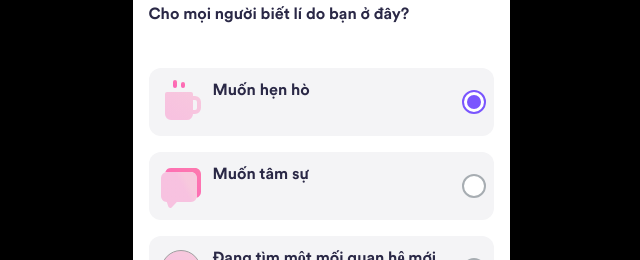
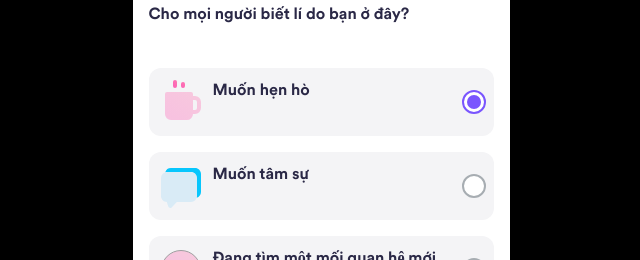
Before and after one commit to thuongtruong1009/tinder, a Next.js app: page /profile/status in a window 1280 px wide. Shown: the top 260 px of the page, without its empty margins (319-959 px from the left). Built offline with nearby package versions, Linux system fonts and the light colour scheme; no server answers.

Commit message:
style: hover effect

```diff
--- a/components/Home/StatusRadioList.tsx
+++ b/components/Home/StatusRadioList.tsx
@@ -14,7 +14,7 @@ export default function StatusRadioList({ className = '', title, icon, radioIcon
     return (
         <button
             onClick={onClick}
-            className="bg-neutral-5 rounded-xl flex justify-between items-center py-2.5 px-2 font-bold text-neutral-100 cursor-pointer"
+            className="bg-neutral-5 rounded-xl flex justify-between items-center py-2.5 px-2 font-bold text-neutral-100 cursor-pointer ease-linear hover:shadow-md"
         >
             <div className="flex gap-2">
                 {icon}
--- a/components/Icons/profile/StatusChatIcon.tsx
+++ b/components/Icons/profile/StatusChatIcon.tsx
@@ -1,16 +1,15 @@
 import * as React from 'react';
-import { SVGProps } from 'react';
 
-const StatusChatIcon = (props: SVGProps<SVGSVGElement>) => (
+const StatusChatIcon = (props: React.SVGProps<SVGSVGElement>) => (
     <svg width={48} height={48} fill="none" xmlns="http://www.w3.org/2000/svg" {...props}>
         <path
             d="M44 12v18c0 2.72-1.78 5-4.26 5.74.16-.54.26-1.14.26-1.74V16c0-3.32-2.68-6-6-6H10c-.6 0-1.2.1-1.74.26A5.964 5.964 0 0 1 14 6h24c3.32 0 6 2.68 6 6Z"
-            fill="url(#a)"
+            fill="#07C6FD"
         />
         <path
             opacity={0.35}
             d="M34 10H10a6 6 0 0 0-6 6v18c0 3.244 2.58 5.872 5.8 5.98l1.512 4.64c.468 1.436 2.296 1.854 3.344.766L19.832 40H34a6 6 0 0 0 6-6V16a6 6 0 0 0-6-6Z"
-            fill="url(#b)"
+            fill="#A5DBF7"
         />
         <defs>
             <linearGradient id="a" x1={38.605} y1={-3.444} x2={13.952} y2={29.828} gradientUnits="userSpaceOnUse">
```
